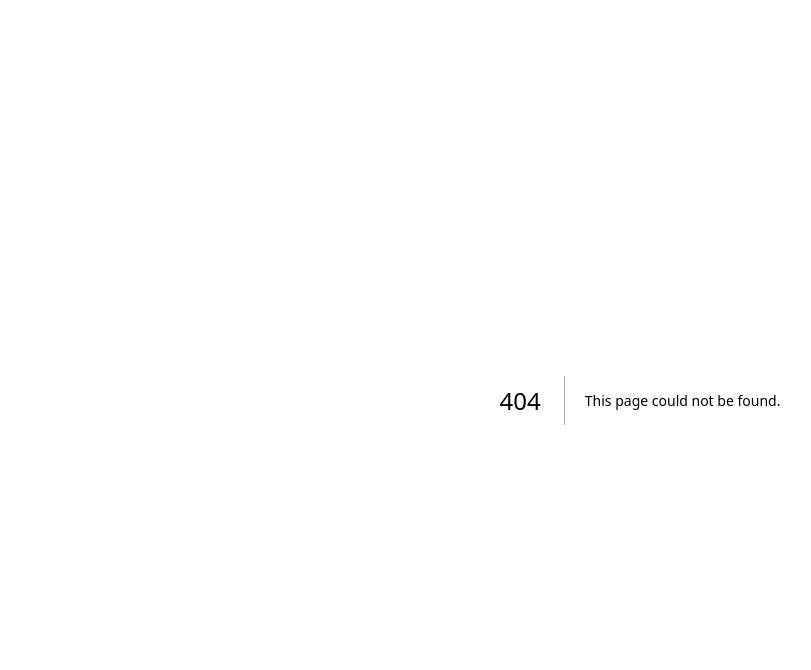
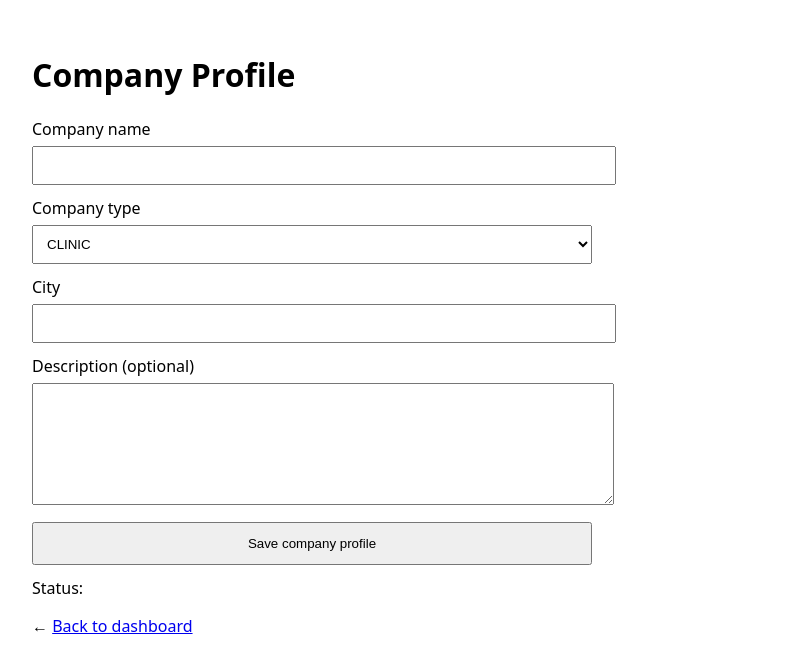
Before and after one commit to n9s6rrdhmv-dev/vetmatch-web, a Next.js app: page /company/profile in a window 1280 px wide. Before the commit this address had no page. Shown: the top 670 px of the page, without its empty margins (0-811 px from the left). Built offline with nearby package versions, Linux system fonts and the light colour scheme; no server answers; sample sign-in values are in the browser's storage.

Commit message:
Create page.js

```diff
--- /dev/null
+++ b/app/company/profile/page.js
@@ -0,0 +1,122 @@
+"use client";
+
+import { useEffect, useState } from "react";
+
+export default function CompanyProfilePage() {
+  const [form, setForm] = useState({
+    companyName: "",
+    companyType: "CLINIC",
+    city: "",
+    description: ""
+  });
+  const [status, setStatus] = useState(null);
+  const apiUrl = process.env.NEXT_PUBLIC_API_URL;
+
+  useEffect(() => {
+    const token = localStorage.getItem("accessToken");
+    if (!token) {
+      window.location.href = "/login";
+      return;
+    }
+
+    fetch(`${apiUrl}/company/profile`, {
+      headers: { Authorization: `Bearer ${token}` }
+    })
+      .then((r) => r.json())
+      .then((d) => {
+        if (d?.profile) {
+          setForm({
+            companyName: d.profile.companyName || "",
+            companyType: d.profile.companyType || "CLINIC",
+            city: d.profile.city || "",
+            description: d.profile.description || ""
+          });
+        }
+      })
+      .catch(() => {});
+  }, [apiUrl]);
+
+  async function onSubmit(e) {
+    e.preventDefault();
+    setStatus("saving");
+
+    const token = localStorage.getItem("accessToken");
+    const res = await fetch(`${apiUrl}/company/profile`, {
+      method: "PUT",
+      headers: {
+        "Content-Type": "application/json",
+        Authorization: `Bearer ${token}`
+      },
+      body: JSON.stringify(form)
+    });
+
+    const data = await res.json();
+    setStatus(res.ok ? "saved" : data?.error || "error");
+  }
+
+  function set(name, value) {
+    setForm((f) => ({ ...f, [name]: value }));
+  }
+
+  return (
+    <main style={{ padding: 24, fontFamily: "system-ui", maxWidth: 560 }}>
+      <h1>Company Profile</h1>
+
+      <form onSubmit={onSubmit} style={{ display: "grid", gap: 12, marginTop: 16 }}>
+        <label>
+          Company name
+          <input
+            style={{ width: "100%", padding: 10, marginTop: 6 }}
+            value={form.companyName}
+            onChange={(e) => set("companyName", e.target.value)}
+            required
+          />
+        </label>
+
+        <label>
+          Company type
+          <select
+            style={{ width: "100%", padding: 10, marginTop: 6 }}
+            value={form.companyType}
+            onChange={(e) => set("companyType", e.target.value)}
+          >
+            <option value="CLINIC">CLINIC</option>
+            <option value="HOSPITAL">HOSPITAL</option>
+            <option value="RANCH">RANCH</option>
+            <option value="COMPANY">COMPANY</option>
+            <option value="RECRUITER">RECRUITER</option>
+          </select>
+        </label>
+
+        <label>
+          City
+          <input
+            style={{ width: "100%", padding: 10, marginTop: 6 }}
+            value={form.city}
+            onChange={(e) => set("city", e.target.value)}
+            required
+          />
+        </label>
+
+        <label>
+          Description (optional)
+          <textarea
+            style={{ width: "100%", padding: 10, marginTop: 6, minHeight: 100 }}
+            value={form.description}
+            onChange={(e) => set("description", e.target.value)}
+          />
+        </label>
+
+        <button style={{ padding: 12 }}>Save company profile</button>
+      </form>
+
+      <p style={{ marginTop: 12 }}>
+        Status: <strong>{status}</strong>
+      </p>
+
+      <p style={{ marginTop: 12 }}>
+        ← <a href="/dashboard">Back to dashboard</a>
+      </p>
+    </main>
+  );
+}
```
